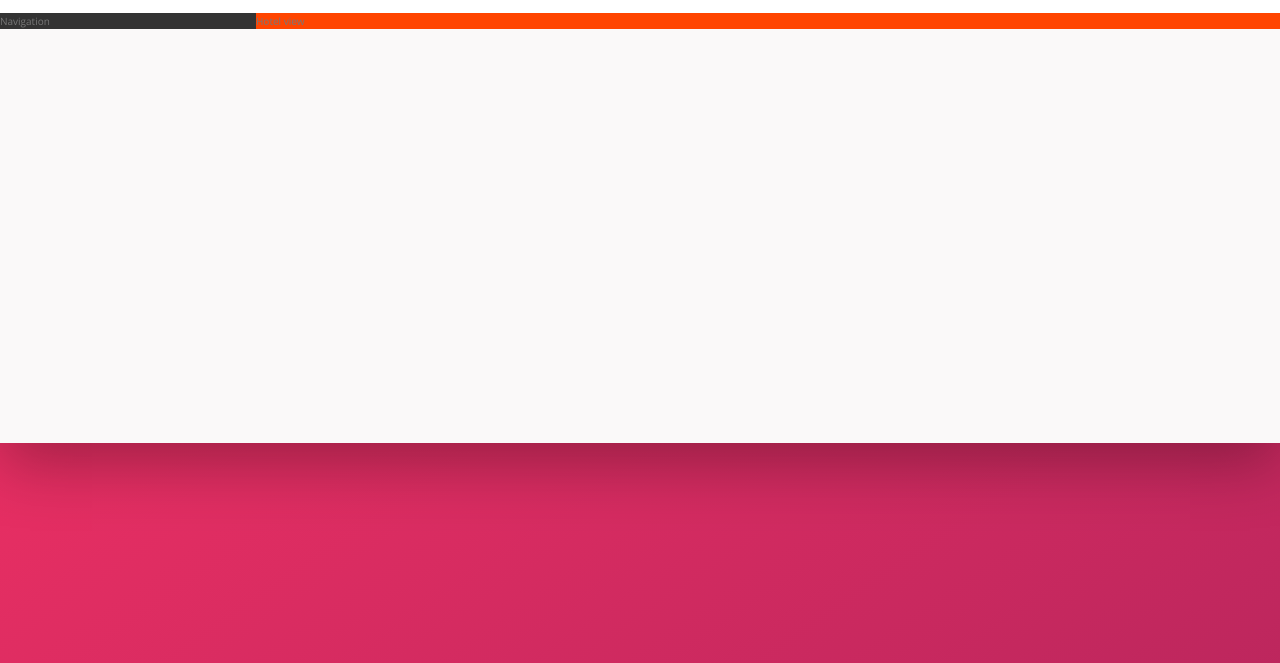
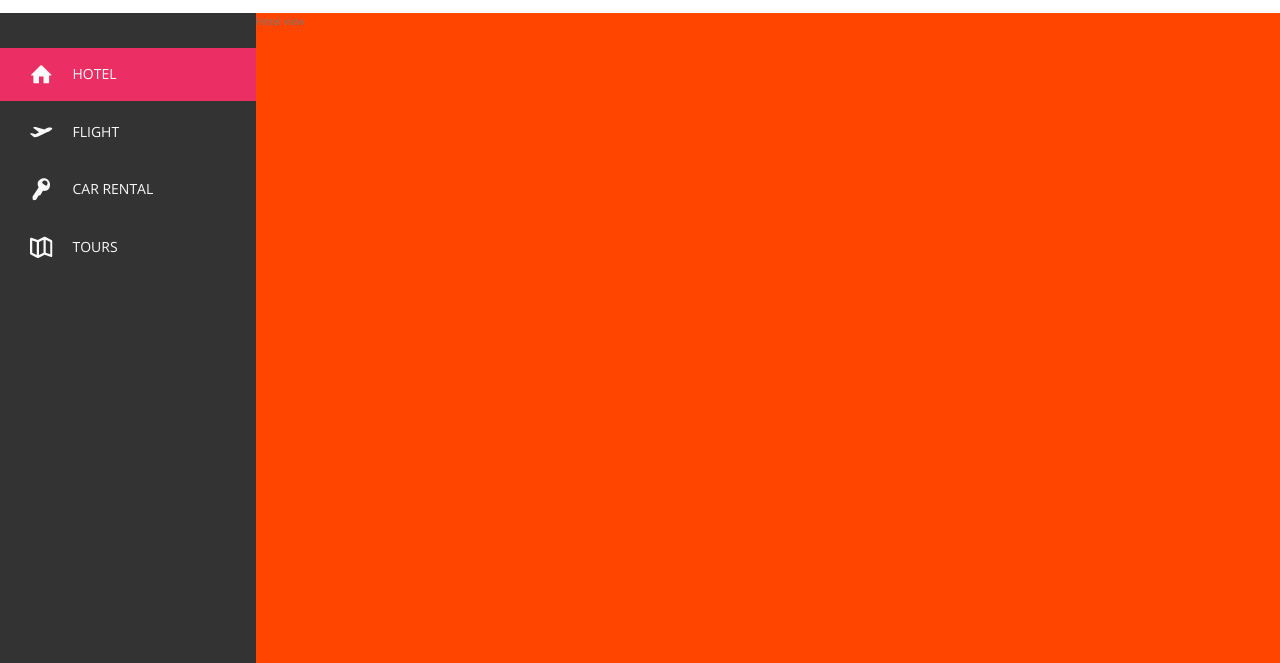
Before and after one commit to Benjamin-G/trillo-scss-course, a website: page index.html in a window 1280 px wide. Shown: the part 137-800 px from the top of the page. Drawn offline with nearby package versions, Linux system fonts and the light colour scheme.

Commit message:
Sidebar navigation completed

```diff
--- a/index.html
+++ b/index.html
@@ -49,10 +49,55 @@
               </div>
             </nav>
           </header>
+
           <div class="content">
             <nav class="sidebar">
-              Navigation
+              <ul class="side-nav">
+                <li class="side-nav__item side-nav__item--active">
+                  <a href="#" class="side-nav__link">
+                    <svg class="side-nav__icon">
+                      <use xlink:href="img/sprite.svg#icon-home"/>
+                    </svg>
+                    <span>Hotel</span>
+                  </a>
+                </li>
+
+                <li class="side-nav__item">
+                  <a href="#" class="side-nav__link">
+                    <svg class="side-nav__icon">
+                      <use xlink:href="img/sprite.svg#icon-aircraft-take-off"/>
+                    </svg>
+                    <span>Flight</span>
+                  </a>
+                </li>
+
+                <li class="side-nav__item">
+                  <a href="#" class="side-nav__link">
+                    <svg class="side-nav__icon">
+                      <use xlink:href="img/sprite.svg#icon-key"/>
+                    </svg>
+                    <span>Car Rental</span>
+                  </a>
+                </li>
+
+                <li class="side-nav__item">
+                  <a href="#" class="side-nav__link">
+                    <svg class="side-nav__icon">
+                      <use xlink:href="img/sprite.svg#icon-map"/>
+                    </svg>
+                    <span>Tours</span>
+                  </a>
+                </li>
+              </ul>
+
+
+              <div class="legal">
+                &copy; 2017 by Trillo. All rights reserved.
+              </div>
             </nav>
+
+
+
             <main class="hotel-view">
               Hotel view
             </main>
--- a/sass/_components.scss
+++ b/sass/_components.scss
@@ -131,3 +131,75 @@
     transition: all .3s;
   }
 }
+
+/////////////////////////////////////
+// SIDE NAVIGATION
+
+.side-nav {
+  font-size: 1.4rem;
+  list-style: none;
+  margin-top: 3.5rem;
+
+  &__item{
+    position: relative;
+
+    &:not(:last-child) {
+      margin-bottom: .5rem;
+    }
+  }
+
+  &__item::before {
+    content: "";
+    position: absolute;
+    top: 0;
+    left: 0;
+    height: 100%;
+    width: 3px;
+    background-color: var(--color-primary);
+    transform: scaleY(0);
+    transition: transform .2s,
+      width .4s cubic-bezier(1,0,0,1) .2s,
+      background-color .1s;
+  }
+
+  &__item:hover::before,
+  &__item--active::before {
+    transform: scaleY(1);
+    width: 100%;
+  }
+
+  &__item:active::before {
+    background-color: var(--color-primary-light);
+  }
+
+  &__link:link,
+  &__link:visited {
+    color: var(--color-grey-light-1);
+    text-decoration: none;
+    text-transform: uppercase;
+    display: block;
+    padding: 1.5rem 3rem;
+
+    display: flex;
+    align-items: center;
+    position: relative;
+    z-index: 10;
+  }
+
+  &__icon {
+    width: 2.25rem;
+    height: 2.25rem;
+    margin-right: 2rem;
+    fill: currentColor;
+  }
+}
+
+
+/////////////////////////////////////
+// LEGAL TEXT
+.legal {
+  font-size: 1.2rem;
+  color: var(--color-grey-light-4);
+  text-align: center;
+  padding: 2.5rem;
+}
--- a/sass/_layout.scss
+++ b/sass/_layout.scss
@@ -26,11 +26,16 @@
   background-color: var(--color-grey-dark-1);
 
   flex: 0 0 20%;
+
+  display: flex;
+  flex-direction: column;
+  justify-content: space-between;
 }
 
 .hotel-view {
   background-color: #FFF;
+  flex: 1;
 
-  flex: 1;
   background-color: orangered;
+  height: 80rem;
 }
```
Also changed, not shown: css/style.css.
